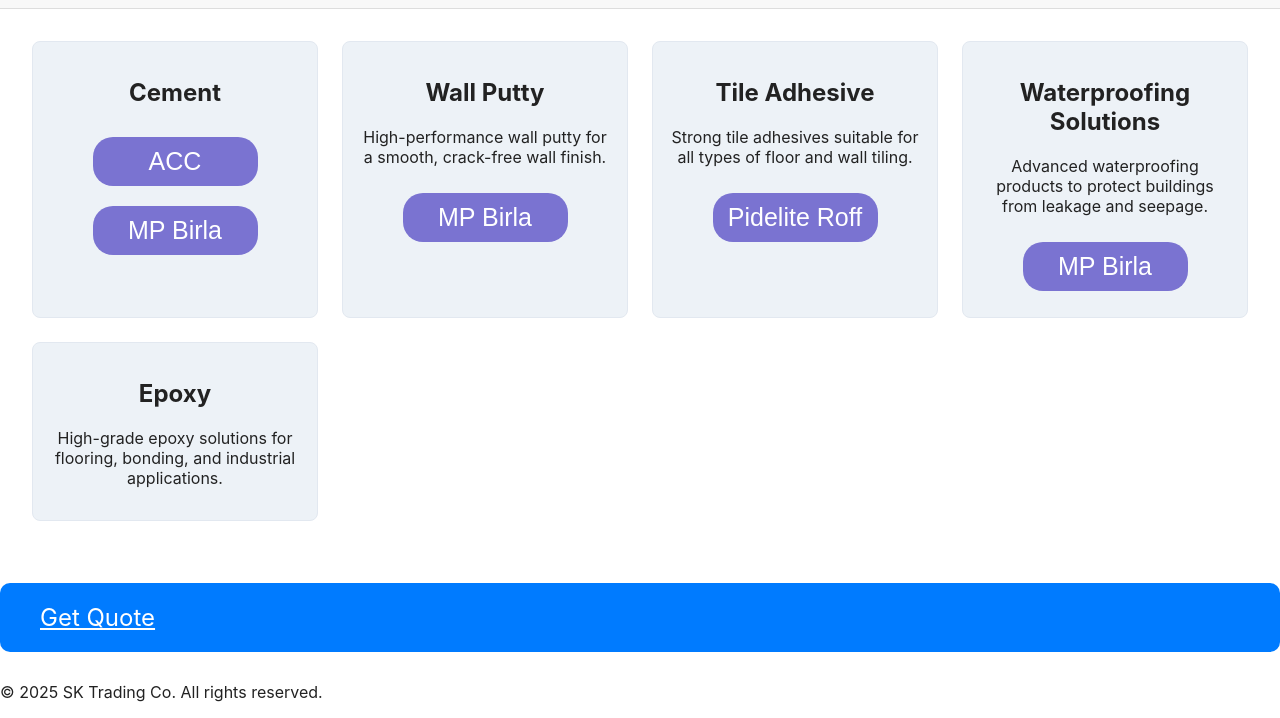
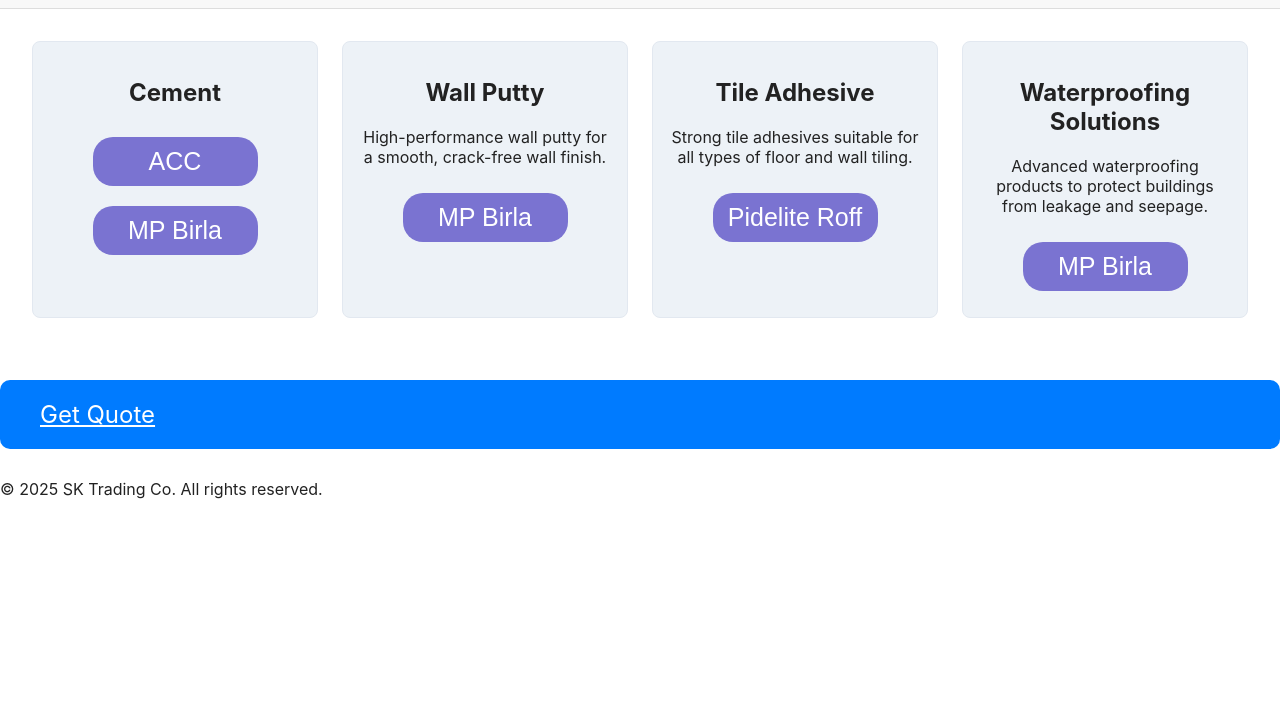
Before and after one commit to VEDANT7722/sktradingcod, a plain HTML site: page product.html in a window 1280 px wide. Shown: the part 220-938 px from the top of the page. After the commit the page ends 800 px from the top, so only its background shows below. Drawn offline with Linux system fonts and the light colour scheme.

Commit message:
Update product.html

```diff
--- a/product.html
+++ b/product.html
@@ -105,14 +105,11 @@
            </div>
       </div>
 
-      <div class="product-card">
-        <h2>Epoxy</h2>
-        <p>High-grade epoxy solutions for flooring, bonding, and industrial applications.</p>
-      </div>
+
 
     </section>
   </main>
- <a href="quote.html" class="quote-button" style="text-decoration:centre">Get Quote</a>
+ <a href="quote.html" class="quote-button">Get Quote</a>
   <footer>
     <p>© 2025 SK Trading Co. All rights reserved.</p>
   </footer>
```
